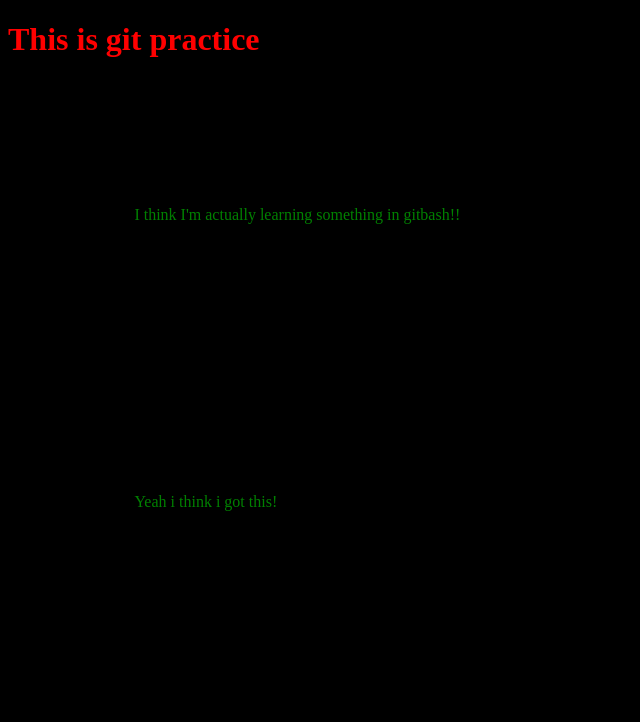
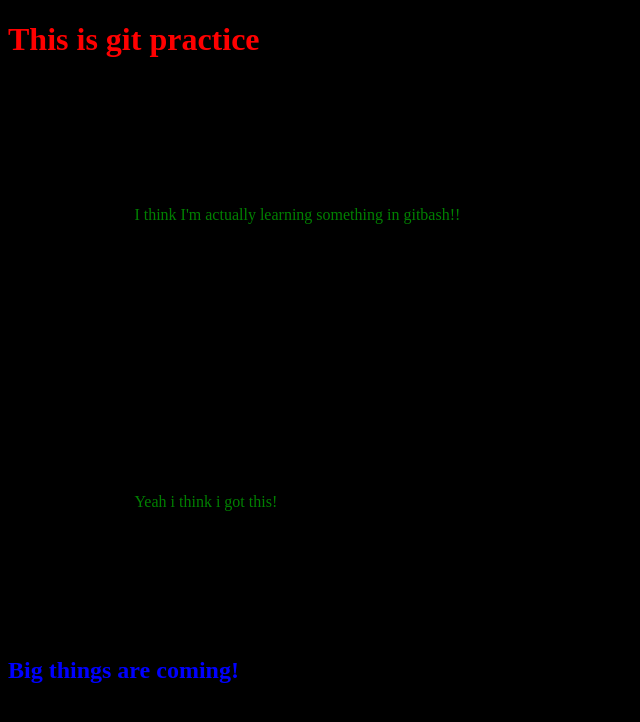
Before and after one commit to KHulett/gitpractice, a plain HTML site: page index.html in a window 1280 px wide. Shown: the whole page, without its empty margins (0-640 px from the left). Drawn offline with Linux system fonts and the light colour scheme.

Commit message:
new branch

```diff
--- a/index.html
+++ b/index.html
@@ -13,5 +13,7 @@
     <p>I think I'm actually learning something in gitbash!!</p>
 
     <p>Yeah i think i got this!</p>
+
+    <h2>Big things are coming!</h2>
   </body>
 </html>
--- a/style.css
+++ b/style.css
@@ -1,4 +1,5 @@
 h1, h3 {color: red;}
+h2{color:blue;}
 
 p{color: green;
   padding: 10%;}
```
Also changed, not shown: about.html (+2 -0 lines).
